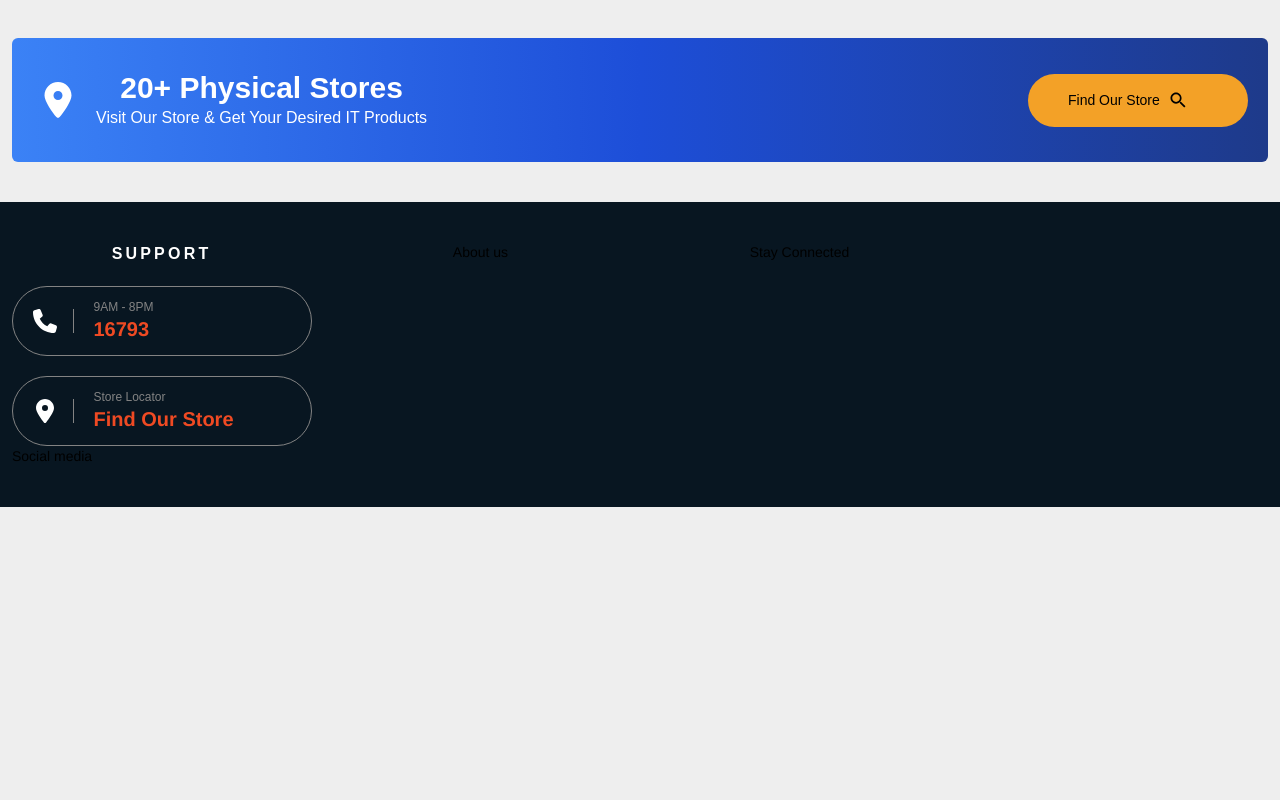
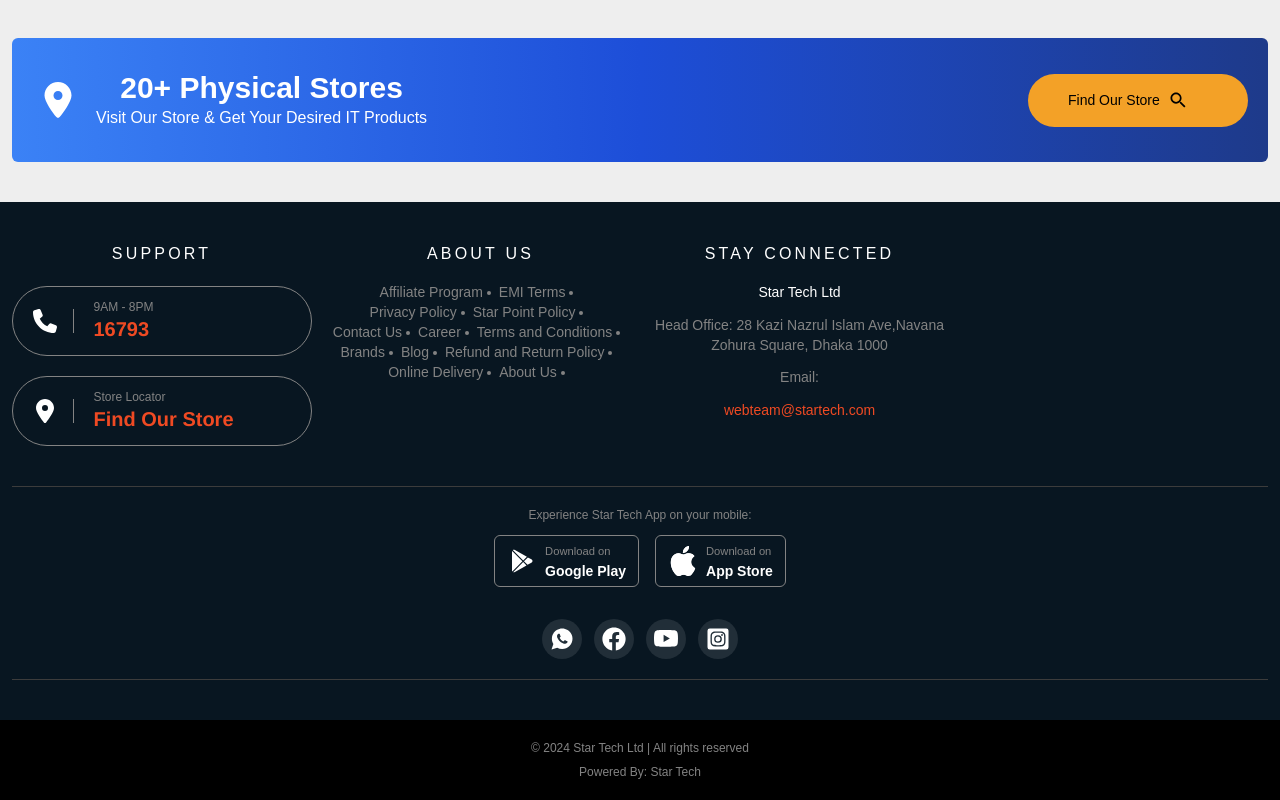
Before and after one commit to mamunurroshid90/eCommerce-project, a React (Vite) app: page / in a window 1280 px wide. Shown: the part 1400-2200 px from the top of the page. Before the commit the page ends 1907 px from the top, so only its background shows below. Built offline with nearby package versions, Linux system fonts and the light colour scheme.

Commit message:
added footer design mobile device

```diff
--- a/src/components/footer/Footer.jsx
+++ b/src/components/footer/Footer.jsx
@@ -1,16 +1,22 @@
 import React from "react";
 import { FaPhone } from "react-icons/fa6";
 import { FaLocationDot } from "react-icons/fa6";
+import { BiLogoPlayStore } from "react-icons/bi";
+import { BsApple } from "react-icons/bs";
+import { IoLogoWhatsapp } from "react-icons/io";
+import { FaInstagramSquare } from "react-icons/fa";
+import { BsYoutube } from "react-icons/bs";
+import { FaFacebook } from "react-icons/fa";
 
 const Footer = () => {
   return (
     <>
-      <footer className=" bg-bgColor">
-        <div className=" container max-w-screen-xl mx-auto py-10 px-3">
-          <div>
+      <footer>
+        <div className=" bg-bgColor">
+          <div className=" container max-w-screen-xl mx-auto py-10 px-3 ">
             <div className=" grid grid-cols-1 md:grid-cols-2 lg:grid-cols-4 gap-5 justify-items-center">
               <div className=" flex flex-col gap-5">
-                <h3 className=" text-base text-center text-white tracking-[0.2em] uppercase font-bold font-titleFont">
+                <h3 className=" text-base text-center text-white tracking-[0.2em] uppercase font-medium font-titleFont">
                   Support
                 </h3>
                 <a
@@ -46,16 +52,125 @@
                   </div>
                 </a>
               </div>
-              <div>
-                <h3>About us</h3>
+              <div className="">
+                <h3 className=" text-base text-center text-white tracking-[0.2em] uppercase font-medium font-titleFont">
+                  About Us
+                </h3>
+                <ul className=" text-[#838383] font-bodyFont text-center mt-4 text-sm">
+                  <li className=" relative inline-block mr-4 hover:text-primaryColor hover:underline after:content-dot after:inline-block after:w-4px after:h-4px after:rounded-3px after:bg-[#838383] after:absolute after:-right-2 after:top-9px">
+                    <a href="#">Affiliate Program</a>
+                  </li>
+                  <li className=" relative inline-block mr-4 hover:text-primaryColor hover:underline after:content-dot after:inline-block after:w-4px after:h-4px after:rounded-3px after:bg-[#838383] after:absolute after:-right-2 after:top-9px">
+                    <a href="#">EMI Terms</a>
+                  </li>
+                  <li className=" relative inline-block mr-4 hover:text-primaryColor hover:underline after:content-dot after:inline-block after:w-4px after:h-4px after:rounded-3px after:bg-[#838383] after:absolute after:-right-2 after:top-9px">
+                    <a href="#">Privacy Policy</a>
+                  </li>
+                  <li className=" relative inline-block mr-4 hover:text-primaryColor hover:underline after:content-dot after:inline-block after:w-4px after:h-4px after:rounded-3px after:bg-[#838383] after:absolute after:-right-2 after:top-9px">
+                    <a href="#">Star Point Policy</a>
+                  </li>
+                  <li className=" relative inline-block mr-4 hover:text-primaryColor hover:underline after:content-dot after:inline-block after:w-4px after:h-4px after:rounded-3px after:bg-[#838383] after:absolute after:-right-2 after:top-9px">
+                    <a href="#">Contact Us</a>
+                  </li>
+                  <li className=" relative inline-block mr-4 hover:text-primaryColor hover:underline after:content-dot after:inline-block after:w-4px after:h-4px after:rounded-3px after:bg-[#838383] after:absolute after:-right-2 after:top-9px">
+                    <a href="#">Career</a>
+                  </li>
+                  <li className=" relative inline-block mr-4 hover:text-primaryColor hover:underline after:content-dot after:inline-block after:w-4px after:h-4px after:rounded-3px after:bg-[#838383] after:absolute after:-right-2 after:top-9px">
+                    <a href="#">Terms and Conditions</a>
+                  </li>
+                  <li className=" relative inline-block mr-4 hover:text-primaryColor hover:underline after:content-dot after:inline-block after:w-4px after:h-4px after:rounded-3px after:bg-[#838383] after:absolute after:-right-2 after:top-9px">
+                    <a href="#">Brands</a>
+                  </li>
+                  <li className=" relative inline-block mr-4 hover:text-primaryColor hover:underline after:content-dot after:inline-block after:w-4px after:h-4px after:rounded-3px after:bg-[#838383] after:absolute after:-right-2 after:top-9px">
+                    <a href="#">Blog</a>
+                  </li>
+                  <li className=" relative inline-block mr-4 hover:text-primaryColor hover:underline after:content-dot after:inline-block after:w-4px after:h-4px after:rounded-3px after:bg-[#838383] after:absolute after:-right-2 after:top-9px">
+                    <a href="#">Refund and Return Policy</a>
+                  </li>
+                  <li className=" relative inline-block mr-4 hover:text-primaryColor hover:underline after:content-dot after:inline-block after:w-4px after:h-4px after:rounded-3px after:bg-[#838383] after:absolute after:-right-2 after:top-9px">
+                    <a href="#">Online Delivery</a>
+                  </li>
+                  <li className=" relative inline-block mr-4 hover:text-primaryColor hover:underline after:content-dot after:inline-block after:w-4px after:h-4px after:rounded-3px after:bg-[#838383] after:absolute after:-right-2 after:top-9px">
+                    <a href="#">About Us</a>
+                  </li>
+                </ul>
               </div>
               <div>
-                <h3>Stay Connected</h3>
+                <h3 className=" text-base text-center text-white tracking-[0.2em] uppercase font-medium font-titleFont">
+                  Stay Connected
+                </h3>
+                <div className=" flex flex-col items-center gap-3 mt-4 font-bodyFont">
+                  <h5 className=" text-white">Star Tech Ltd</h5>
+                  <p className=" text-[#838383] text-center text-sm">
+                    Head Office: 28 Kazi Nazrul Islam Ave,Navana Zohura Square,
+                    Dhaka 1000
+                  </p>
+                  <p className=" text-[#838383]">Email:</p>
+                  <p className=" text-primaryColor text-sm">
+                    webteam@startech.com
+                  </p>
+                </div>
               </div>
             </div>
-            <div>
-              <h3>Social media</h3>
+            <div className=" flex flex-col items-center gap-3 mt-10 border-y-[1px] border-[#3c3c3c] py-5">
+              <p className=" text-xs text-[#838383] font-bodyFont">
+                Experience Star Tech App on your mobile:
+              </p>
+              <div className=" flex items-center gap-4">
+                <div className=" border border-[#838383] py-1 px-3 rounded-md flex items-center gap-2">
+                  <BiLogoPlayStore className=" text-white text-3xl" />
+                  <div>
+                    <small className=" text-[#838383] font-bodyFont">
+                      Download on
+                    </small>
+                    <p className=" text-white font-semibold font-titleFont">
+                      Google Play
+                    </p>
+                  </div>
+                </div>
+                <div className=" border border-[#838383] py-1 px-3 rounded-md flex items-center gap-2">
+                  <BsApple className=" text-white text-3xl" />
+                  <div>
+                    <small className=" text-[#838383] font-bodyFont">
+                      Download on
+                    </small>
+                    <p className=" text-white font-semibold font-titleFont">
+                      App Store
+                    </p>
+                  </div>
+                </div>
+              </div>
+              <div className=" flex items-center gap-3 mt-5">
+                <div className=" w-10 h-10 rounded-full bg-[#FFFFFF1A] flex justify-center items-center hover:bg-[#3749bb]">
+                  <a href="#">
+                    <IoLogoWhatsapp className=" text-2xl text-white" />
+                  </a>
+                </div>
+                <div className=" w-10 h-10 rounded-full bg-[#FFFFFF1A] flex justify-center items-center hover:bg-[#3749bb]">
+                  <a href="#">
+                    <FaFacebook className=" text-2xl text-white" />
+                  </a>
+                </div>
+                <div className=" w-10 h-10 rounded-full bg-[#FFFFFF1A] flex justify-center items-center hover:bg-[#3749bb]">
+                  <a href="#">
+                    <BsYoutube className=" text-2xl text-white" />
+                  </a>
+                </div>
+                <div className=" w-10 h-10 rounded-full bg-[#FFFFFF1A] flex justify-center items-center hover:bg-[#3749bb]">
+                  <a href="#">
+                    <FaInstagramSquare className=" text-2xl text-white" />
+                  </a>
+                </div>
+              </div>
             </div>
+          </div>
+        </div>
+        <div className=" bg-black">
+          <div className="  flex flex-col items-center gap-2 py-5 font-bodyFont">
+            <p className=" text-xs text-[#838383]">
+              © 2024 Star Tech Ltd | All rights reserved
+            </p>
+            <p className=" text-xs text-[#838383]">Powered By: Star Tech</p>
           </div>
         </div>
       </footer>
--- a/tailwind.config.js
+++ b/tailwind.config.js
@@ -3,6 +3,16 @@
   content: ["./index.html", "./src/**/*.{js,ts,jsx,tsx}"],
   theme: {
     extend: {
+      content: {
+        dot: '""',
+      },
+      spacing: {
+        "4px": "4px",
+        "9px": "9px",
+      },
+      borderRadius: {
+        "3px": "3px",
+      },
       screens: {
         xs: "320px",
         sm: "375px",
```
